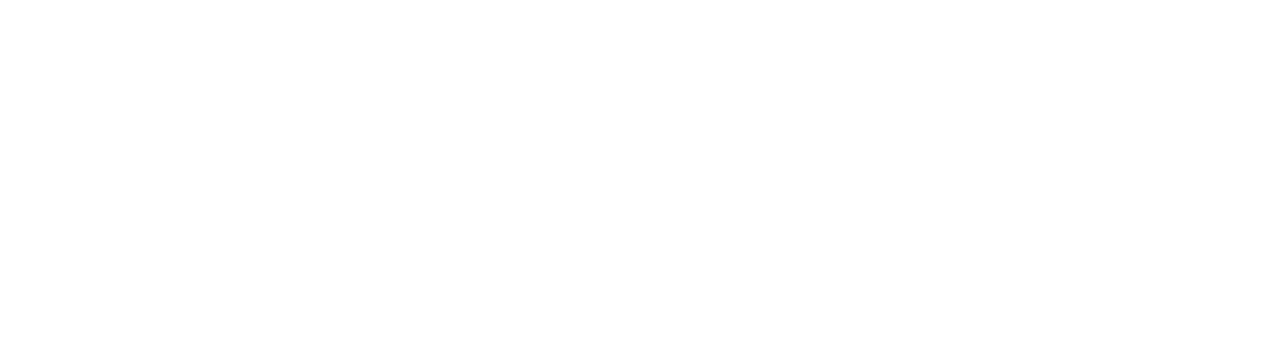
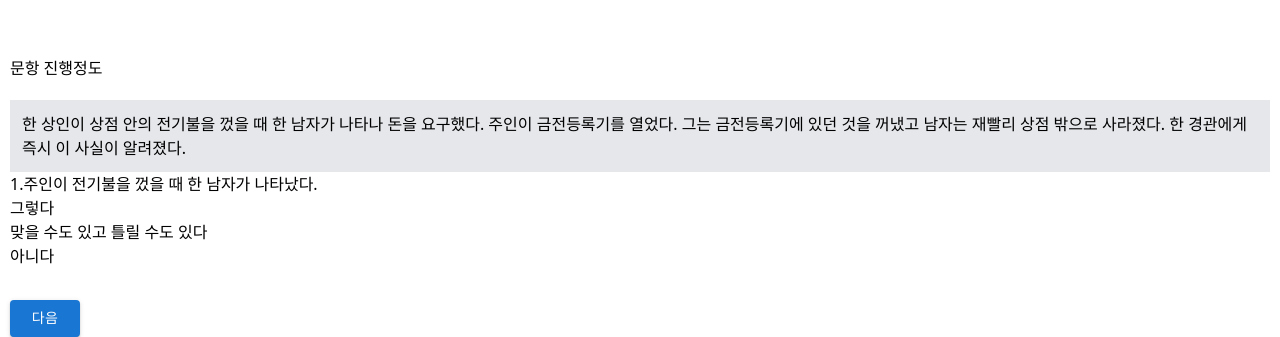
Before and after one commit to gaebal-saebal/objectivity-test-app, a React (Vite) app: page / in a window 1280 px wide. Shown: the part 891-1228 px from the top of the page. Before the commit the page ends 947 px from the top, so only its background shows below. Built offline with nearby package versions, Linux system fonts and the light colour scheme.

Commit message:
feat : 컴포넌트 적용

```diff
--- a/src/App.jsx
+++ b/src/App.jsx
@@ -1,13 +1,15 @@
 import React from 'react';
 import { Header } from './components/Header';
 import { Start } from './components/Start';
+import { Test } from './components/Test';
 
 // 시작페이지, 문항 컴포넌트 나와야 되는 페이지
 function App() {
   return (
     <>
       <Header />
-      <Start questionNumber={'001'} />
+      <Start />
+      <Test />
     </>
   );
 }
```
